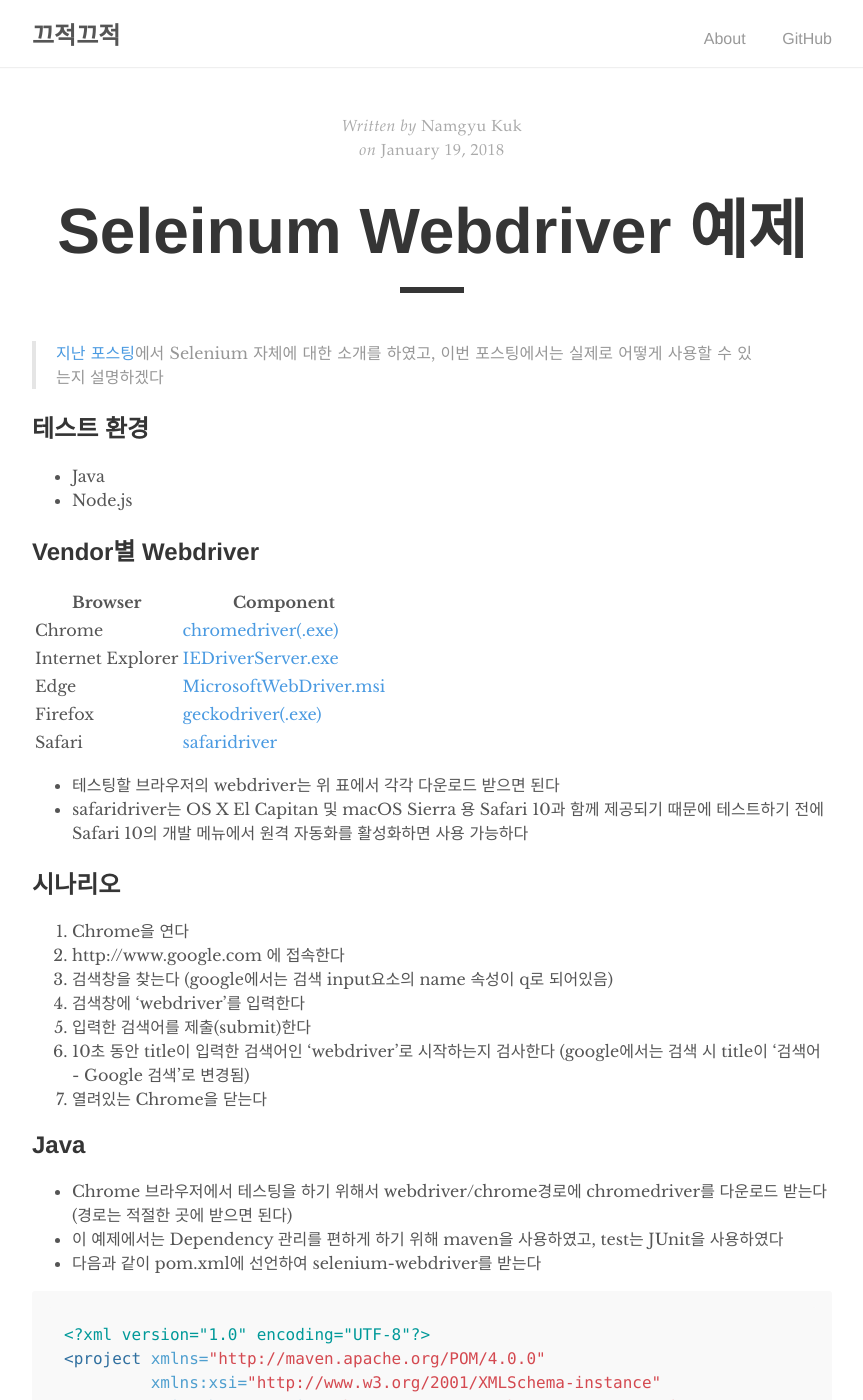
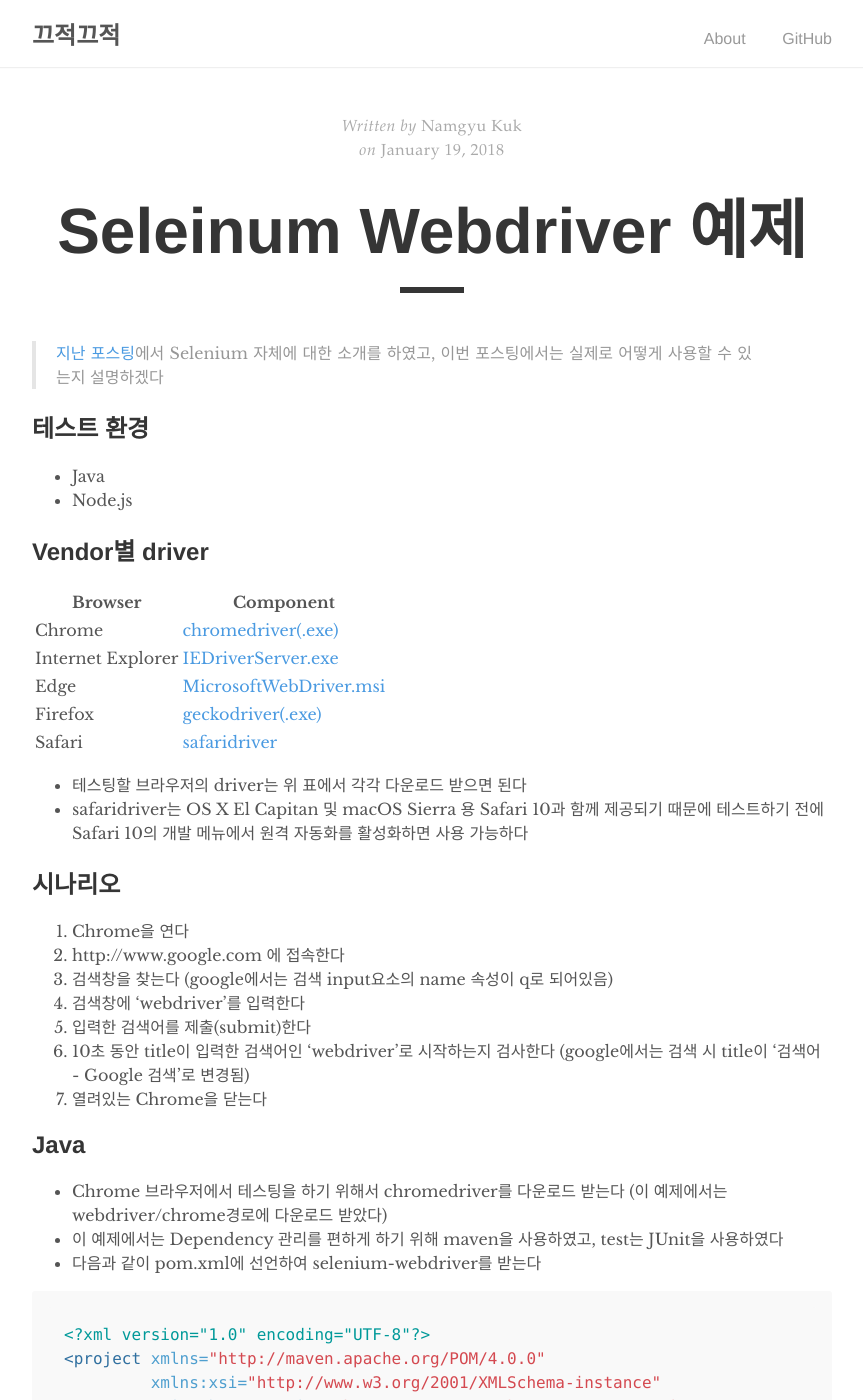
Before and after one commit to namgyu/namgyu.github.io, a Jekyll site: the page built from _posts/2018-01-19-how-to-use-selenium-webdriver.md, in a window 1280 px wide and 1400 px high. Shown: the whole window, without its empty margins (208-1071 px from the left). Built offline with Jekyll 4.4.1, drawn with Linux system fonts in a browser that asks for light colours.

Commit message:
용어 수정 및 javascript 예제 수정

```diff
--- a/_posts/2018-01-19-how-to-use-selenium-webdriver.md
+++ b/_posts/2018-01-19-how-to-use-selenium-webdriver.md
@@ -11,7 +11,7 @@ categories: testing
 * Java
 * Node.js
 
-## Vendor별 Webdriver
+## Vendor별 driver
 
 |Browser|Component|
 |-------|---------|
@@ -21,7 +21,7 @@ categories: testing
 |Firefox|[geckodriver(.exe)](https://github.com/mozilla/geckodriver/releases/)|
 |Safari|[safaridriver](https://developer.apple.com/library/content/releasenotes/General/WhatsNewInSafari/Articles/Safari_10_0.html#//apple_ref/doc/uid/TP40014305-CH11-DontLinkElementID_28)|
 
-* 테스팅할 브라우저의 webdriver는 위 표에서 각각 다운로드 받으면 된다
+* 테스팅할 브라우저의 driver는 위 표에서 각각 다운로드 받으면 된다
 * safaridriver는 OS X El Capitan 및 macOS Sierra 용 Safari 10과 함께 제공되기 때문에 테스트하기 전에 Safari 10의 개발 메뉴에서 원격 자동화를 활성화하면 사용 가능하다
 
 ## 시나리오
@@ -34,7 +34,7 @@ categories: testing
 1. 열려있는 Chrome을 닫는다
 
 ## Java
-* Chrome 브라우저에서 테스팅을 하기 위해서 webdriver/chrome경로에 chromedriver를 다운로드 받는다 (경로는 적절한 곳에 받으면 된다)
+* Chrome 브라우저에서 테스팅을 하기 위해서 chromedriver를 다운로드 받는다 (이 예제에서는 webdriver/chrome경로에 다운로드 받았다)
 * 이 예제에서는 Dependency 관리를 편하게 하기 위해 maven을 사용하였고, test는 JUnit을 사용하였다
 * 다음과 같이 pom.xml에 선언하여 selenium-webdriver를 받는다
 
```
Also changed, not shown: other parts of _posts/2018-01-19-how-to-use-selenium-webdriver.md (+20 -21 lines).
